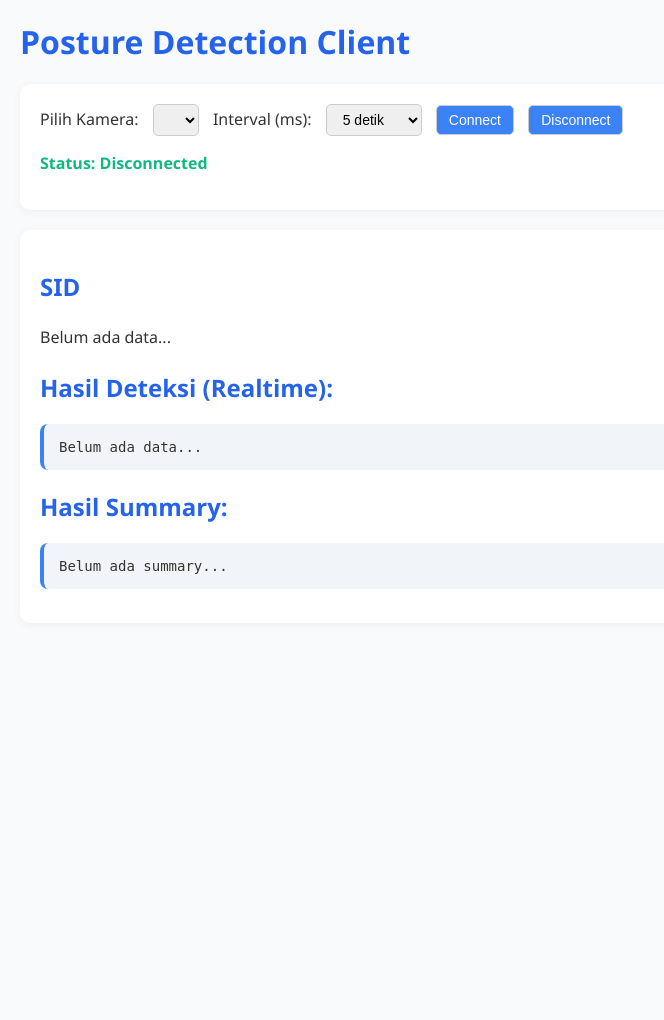
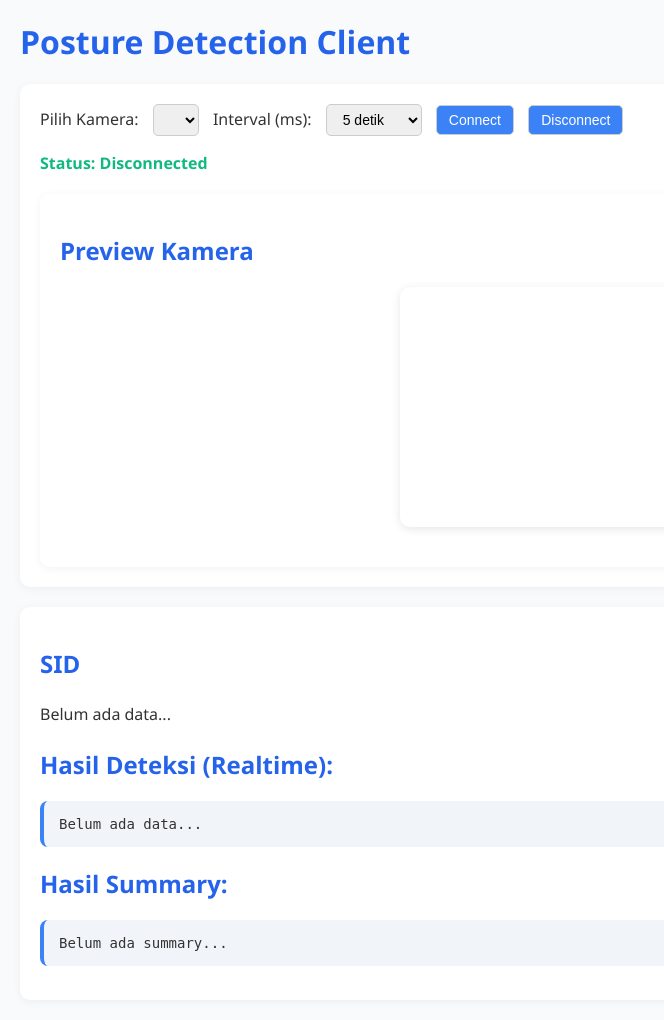
Before and after one commit to altriskaa/Openpose-Backend, a Flask app: page /ws-client in a window 1280 px wide. Shown: the whole page, without its empty margins (0-664 px from the left). Before the commit the page ends 589 px from the top, so only its background shows below. Run offline with Flask 3, Linux system fonts and the light colour scheme; lists and menus that the app fills with data are empty; parts of the project's set-up code (start-up, migrations or seed data) failed here and were passed over; some libraries are stand-ins or nearby versions.

Commit message:
update client

```diff
--- a/app/templates/client.html
+++ b/app/templates/client.html
@@ -60,6 +60,14 @@
       font-size: 14px;
       border-left: 4px solid #3b82f6;
     }
+	#video {
+		display: block;
+		margin: 20px auto;
+		border-radius: 10px;
+		box-shadow: 0 2px 10px rgba(0, 0, 0, 0.1);
+		max-width: 100%;
+		height: auto;
+	}
   </style>
 </head>
 <body>
@@ -78,6 +86,10 @@
     <button id="connectBtn">Connect</button>
     <button id="disconnectBtn">Disconnect</button>
     <p id="status">Status: Disconnected</p>
+	<div class="section">
+		<h2>Preview Kamera</h2>
+		<video id="video" width="480" height="360" autoplay></video>
+	</div>
   </div>
 
   <div class="section">
```
